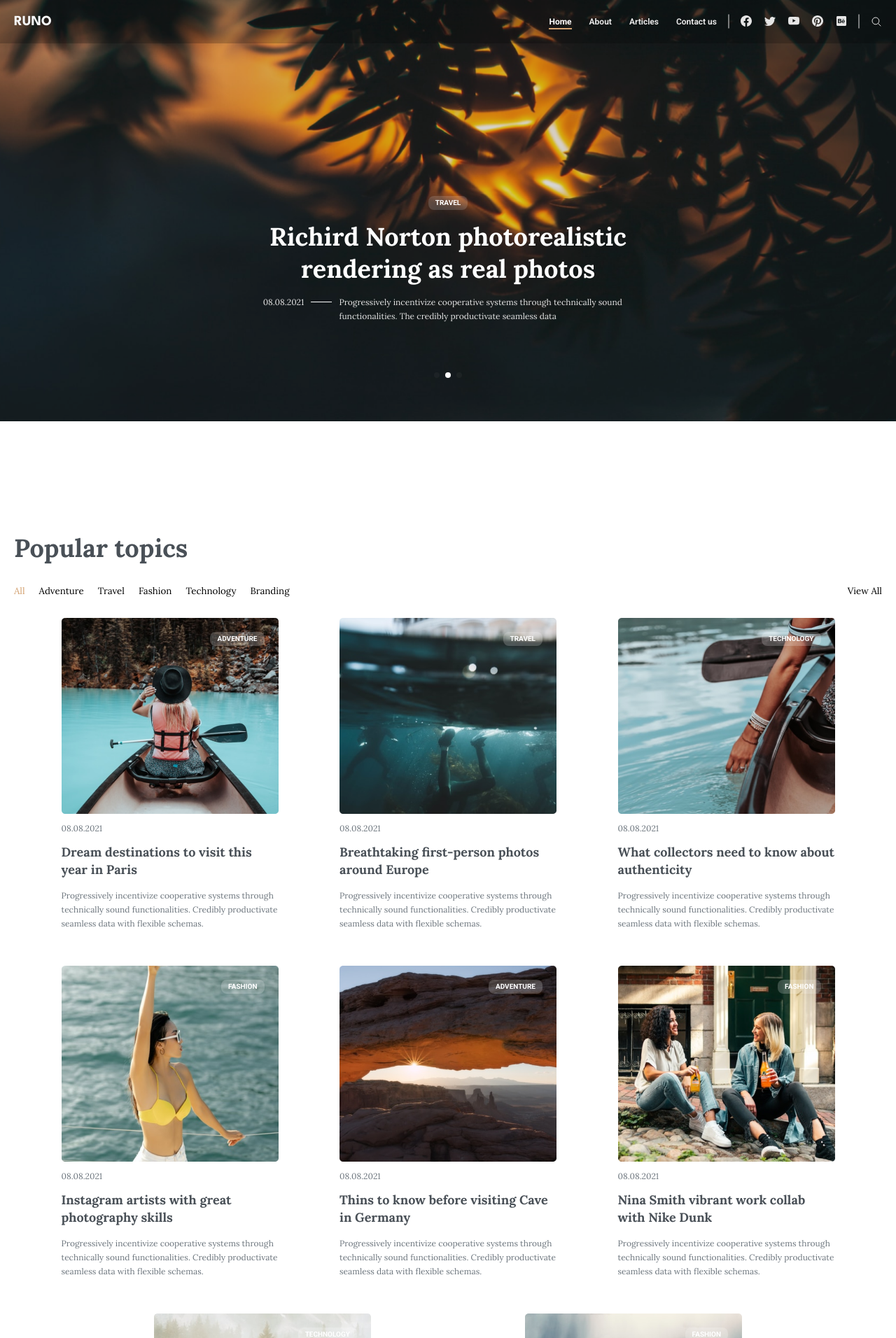
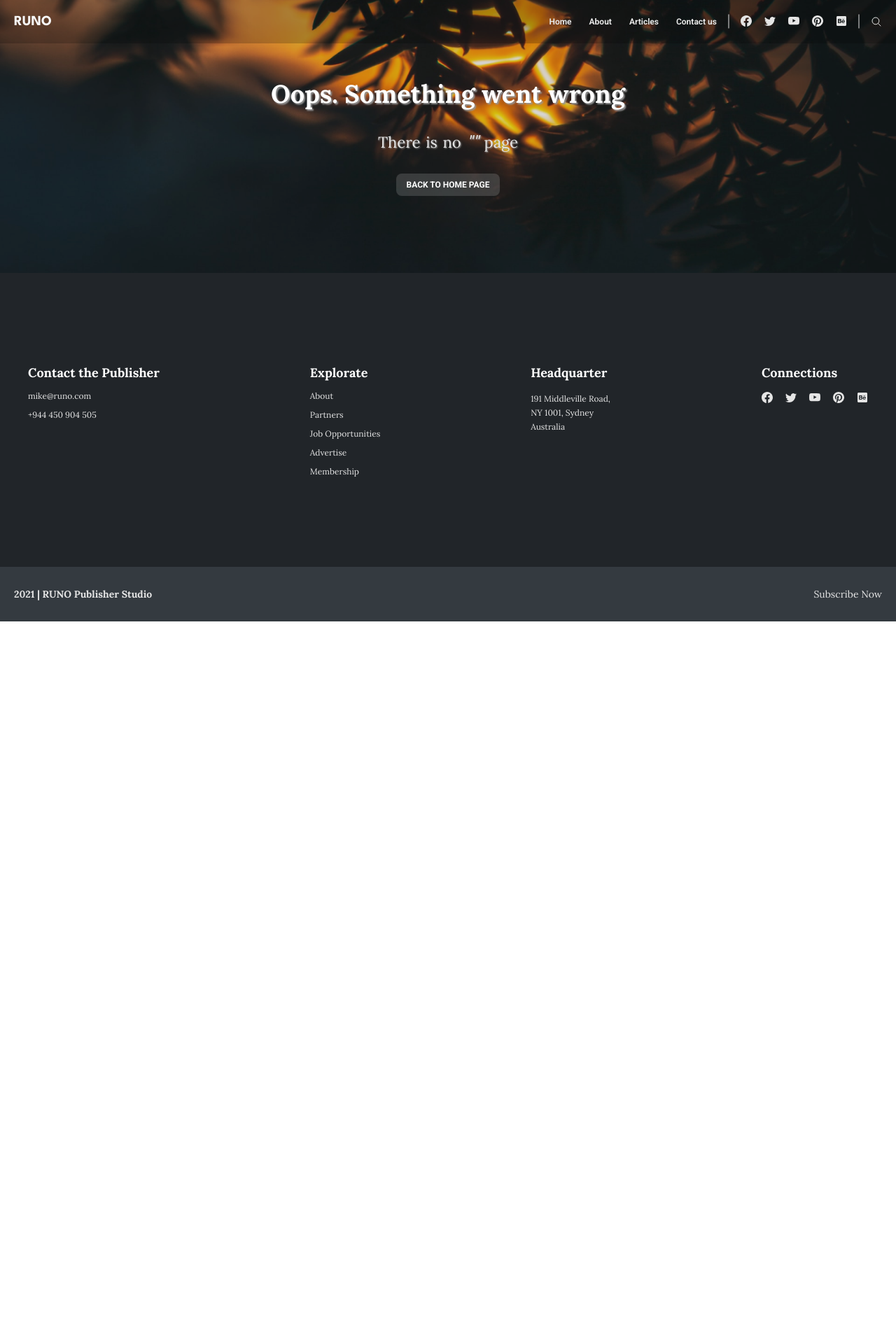
Before and after one commit to i-loading/runo-react, a React (Create React App) app: page / in a window 1280 px wide. Shown: the top 1912 px of the page at 70% size. After the commit the page ends 888 px from the top, so only its background shows below. Built offline with nearby package versions, Linux system fonts and the light colour scheme.

Commit message:
Some minor fixes

```diff
--- a/package.json
+++ b/package.json
@@ -1,5 +1,5 @@
 {
-  "homepage": "http://i-loading.github.io/runo-react/",
+  "homepage": "http://i-loading.github.io/runo-react",
   "name": "runo-react",
   "version": "0.1.0",
   "private": true,
--- a/src/App.js
+++ b/src/App.js
@@ -16,11 +16,11 @@ export default function App() {
     <Router>
       <Header />
       <Routes>
-        <Route path="/" element={<Home />} />
-        <Route path="/about" element={<About />} />
-        <Route path="/posts" element={<Articles />} />
-        <Route path="/posts/:postId" element={<SinglePost />} />
-        <Route path="/contact" element={<Contact />} />
+        <Route path="runo-react" element={<Home />} />
+        <Route path="runo-react/about" element={<About />} />
+        <Route path="runo-react/posts" element={<Articles />} />
+        <Route path="runo-react/posts/:postId" element={<SinglePost />} />
+        <Route path="runo-react/contact" element={<Contact />} />
         <Route path="*" element={<NotFound />} />
       </Routes>
       <Footer />
--- a/src/components/header/Header.jsx
+++ b/src/components/header/Header.jsx
@@ -32,16 +32,16 @@ const MenuBurger = ({ classNameHandler }) => {
           </MenuButton>
           <MenuList>
             <div className={s.links}>
-              <NavLink to="/" className={classNameHandler}>
+              <NavLink to="runo-react" className={classNameHandler}>
                 Home
               </NavLink>
-              <NavLink to="/about" className={classNameHandler}>
+              <NavLink to="/runo-react/about" className={classNameHandler}>
                 About
               </NavLink>
-              <NavLink to="/posts" end className={classNameHandler}>
+              <NavLink to="/runo-react/posts" end className={classNameHandler}>
                 Articles
               </NavLink>
-              <NavLink to="/contact" className={classNameHandler}>
+              <NavLink to="/runo-react/contact" className={classNameHandler}>
                 Contact us
               </NavLink>
             </div>
@@ -63,20 +63,20 @@ const Header = () => {
     <header className={s.header}>
       <div className={`${s.container} container`}>
         <h1>
-          <NavLink to="/">Runo</NavLink>
+          <NavLink to="runo-react">Runo</NavLink>
         </h1>
         <div>
           <ul className={s.links}>
-            <NavLink to="/" className={classNameHandler}>
+            <NavLink to="runo-react" end className={classNameHandler}>
               Home
             </NavLink>
-            <NavLink to="/about" className={classNameHandler}>
+            <NavLink to="runo-react/about" className={classNameHandler}>
               About
             </NavLink>
-            <NavLink to="/posts" end className={classNameHandler}>
+            <NavLink to="runo-react/posts" end className={classNameHandler}>
               Articles
             </NavLink>
-            <NavLink to="/contact" className={classNameHandler}>
+            <NavLink to="runo-react/contact" className={classNameHandler}>
               Contact us
             </NavLink>
           </ul>
--- a/src/pages/home/Posts.jsx
+++ b/src/pages/home/Posts.jsx
@@ -184,7 +184,9 @@ const allPostsFilter = (category, amount = 8) => {
 };
 
 const Posts = ({ postsAmount = 16 }) => {
-  const checkPage = window.location.pathname === "/" ? 8 : postsAmount;
+  const checkPage =
+    window.location.pathname === "/runo-react" ? 8 : postsAmount;
+  console.log(checkPage);
   const [posts, setPosts] = useState(() => allPostsFilter(null, checkPage));
   const [selectedItem, setSelectedItem] = useState(null);
 
@@ -201,7 +203,7 @@ const Posts = ({ postsAmount = 16 }) => {
       case "branding":
         return setPosts(() => allPostsFilter(category, checkPage));
       default:
-        return setPosts(() => allPostsFilter());
+        return setPosts(() => allPostsFilter(null, checkPage));
     }
   };
   return (
@@ -226,7 +228,7 @@ const Posts = ({ postsAmount = 16 }) => {
               {b.title}
             </button>
           ))}
-          <NavLink to="/posts/">
+          <NavLink to="/runo-react/posts/">
             <button onClick={() => (buttons[0].activeFirst = true)}>
               View All
             </button>
@@ -234,7 +236,7 @@ const Posts = ({ postsAmount = 16 }) => {
         </div>
         <div className={s.posts_wrapper}>
           {posts.map((post) => (
-            <NavLink key={post.id} to={`/posts/${post.id}`}>
+            <NavLink key={post.id} to={`/runo-react/posts/${post.id}`}>
               <Post {...post} />
             </NavLink>
           ))}
--- a/src/pages/home/Posts.module.scss
+++ b/src/pages/home/Posts.module.scss
@@ -48,11 +48,19 @@
     }
   }
   .posts_wrapper {
-    display: grid;
-    grid-template-columns: repeat(4, 1fr);
-    grid-template-rows: repeat(2, 1fr);
-    grid-column-gap: 20px;
-    grid-row-gap: 50px;
+    // display: grid;
+    // grid-template-columns: repeat(4, 1fr);
+    // grid-template-rows: repeat(2, 1fr);
+    // grid-column-gap: 20px;
+    // grid-row-gap: 50px;
+    display: flex;
+    flex-wrap: wrap;
+    & > a {
+      margin: 25px 20px 25px 0;
+    }
+    & > a:nth-child(4n) {
+      margin-right: 0;
+    }
     @media screen and (max-width: 1380px) {
       display: flex;
       justify-content: space-evenly;
--- a/src/pages/not-found/NotFound.jsx
+++ b/src/pages/not-found/NotFound.jsx
@@ -10,7 +10,7 @@ const NotFound = () => {
         <p className={s.paragraph}>
           There is no <span>"{window.location.pathname.slice(1)}"</span> page
         </p>
-        <NavLink to="/">
+        <NavLink to="runo-react">
           <p className={s.cat}>Back to home page</p>
         </NavLink>
       </div>
--- a/src/pages/not-found/NotFound.module.scss
+++ b/src/pages/not-found/NotFound.module.scss
@@ -2,7 +2,7 @@
   background: url("../../assets/img/bg-three.png") no-repeat center center /
     cover;
   padding: 195px 0;
-  height: calc(100vh - 458px);
+  height: calc(100vh - 498px);
   display: flex;
   align-items: center;
   justify-content: center;
--- a/src/pages/post/SinglePost.jsx
+++ b/src/pages/post/SinglePost.jsx
@@ -148,7 +148,7 @@ const SinglePost = () => {
           <h3>Related Posts</h3>
           <div className={s["related_wrap"]}>
             {allPosts.map((post) => (
-              <NavLink key={post.id} to={`/posts/${post.id}`}>
+              <NavLink key={post.id} to={`/runo-react/posts/${post.id}`}>
                 <Post {...post} />
               </NavLink>
             ))}
```
